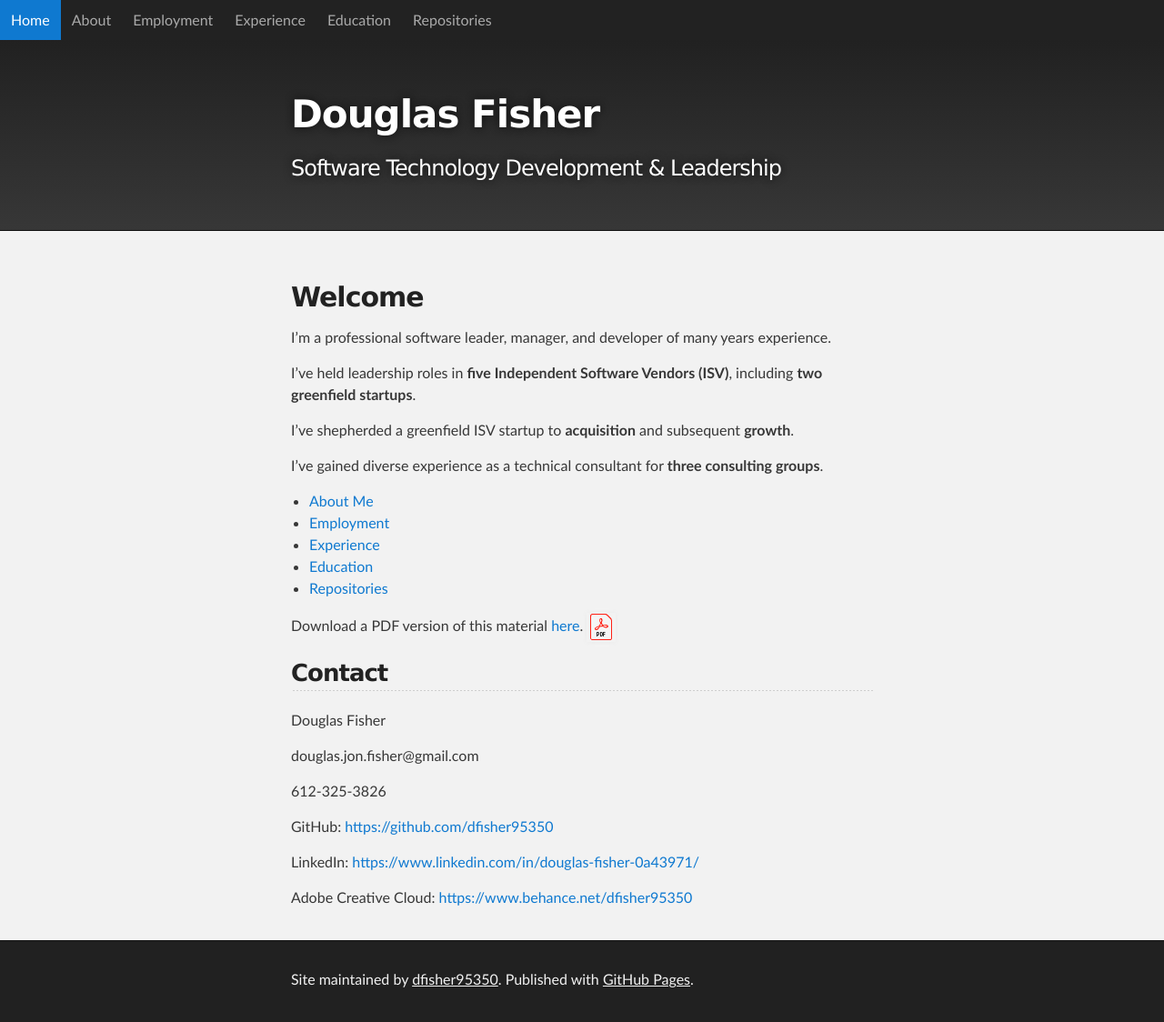
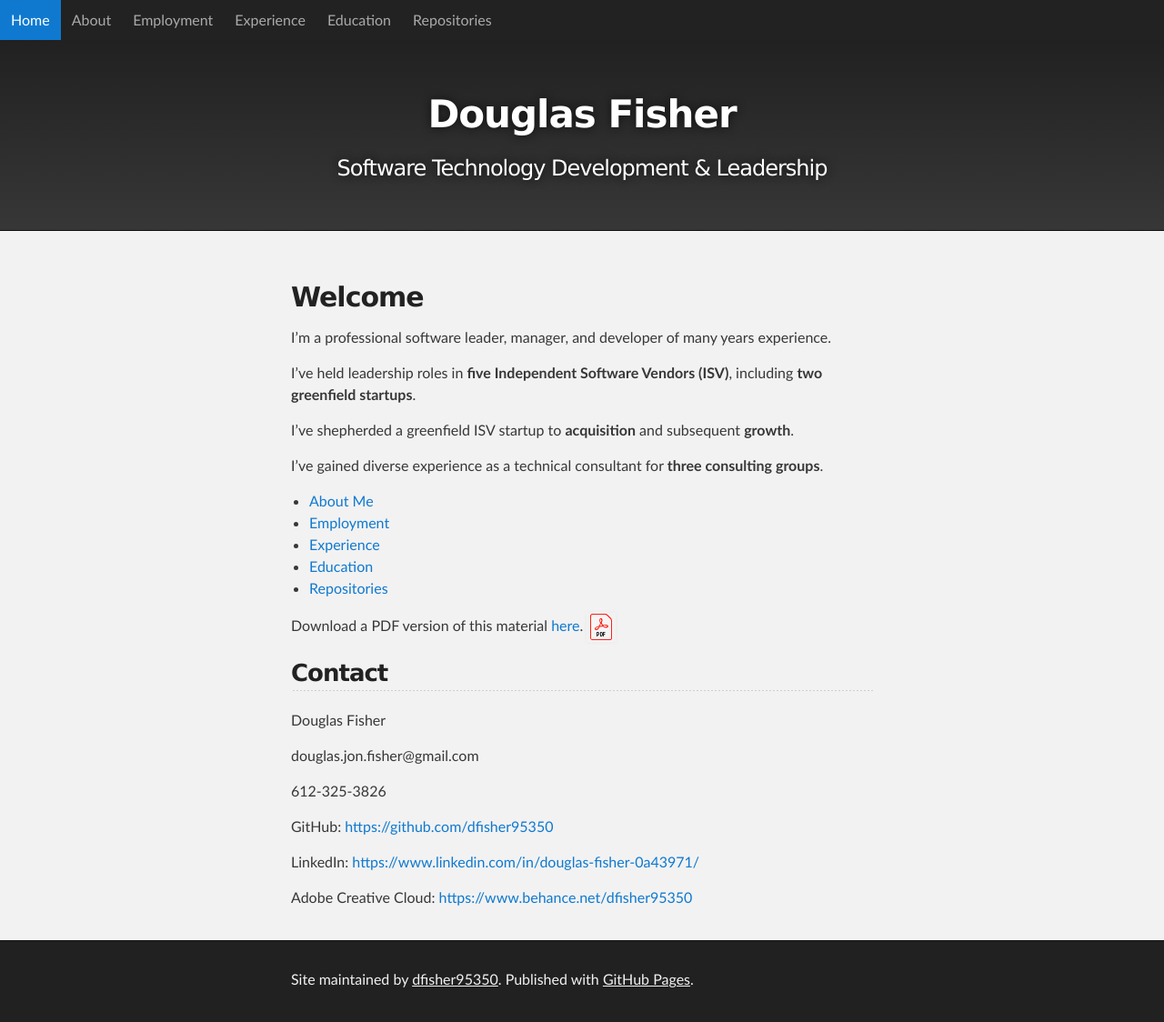
Before and after one commit to dfisher95350/dfisher95350.github.io, a Jekyll site: the page built from index.md, in a window 1280 px wide. Shown: the whole page at 91% size. Built offline with Jekyll 4.4.1, drawn with Linux system fonts in a browser that asks for light colours; our own code applies the rules of GitHub Pages for plain Markdown files.

Commit message:
Centered title.

```diff
--- a/_sass/full-width.scss
+++ b/_sass/full-width.scss
@@ -38,7 +38,9 @@ Full-Width Styles
 }
 
 #header_wrap .inner {
+  align-content: center;
   padding: 50px 10px 30px 10px;
+  text-align: center;
 }
 
 #project_title {
```
